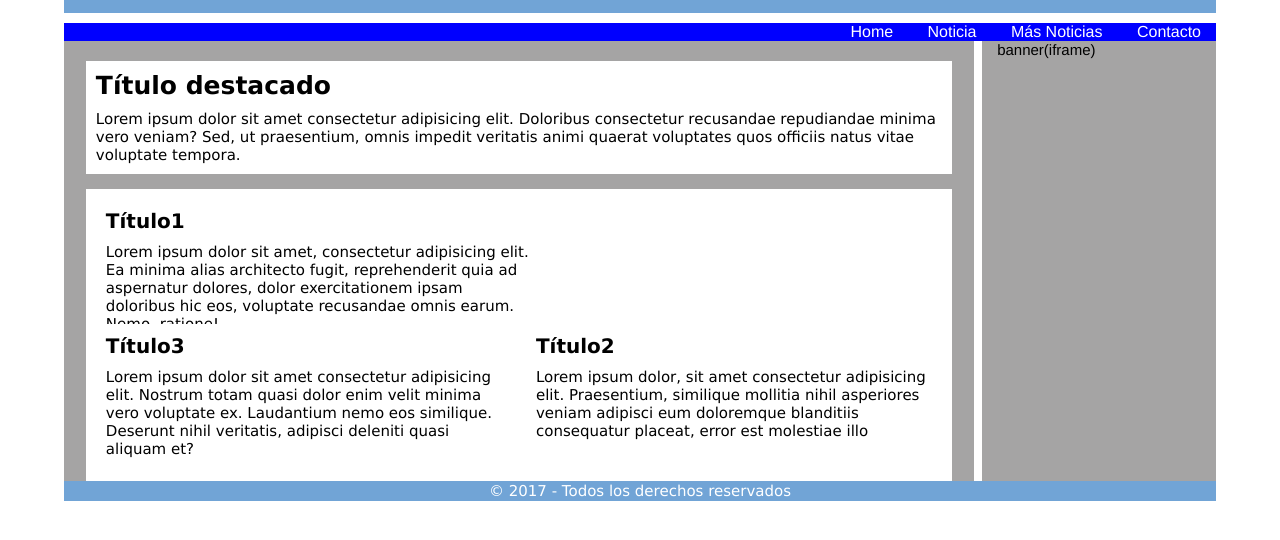
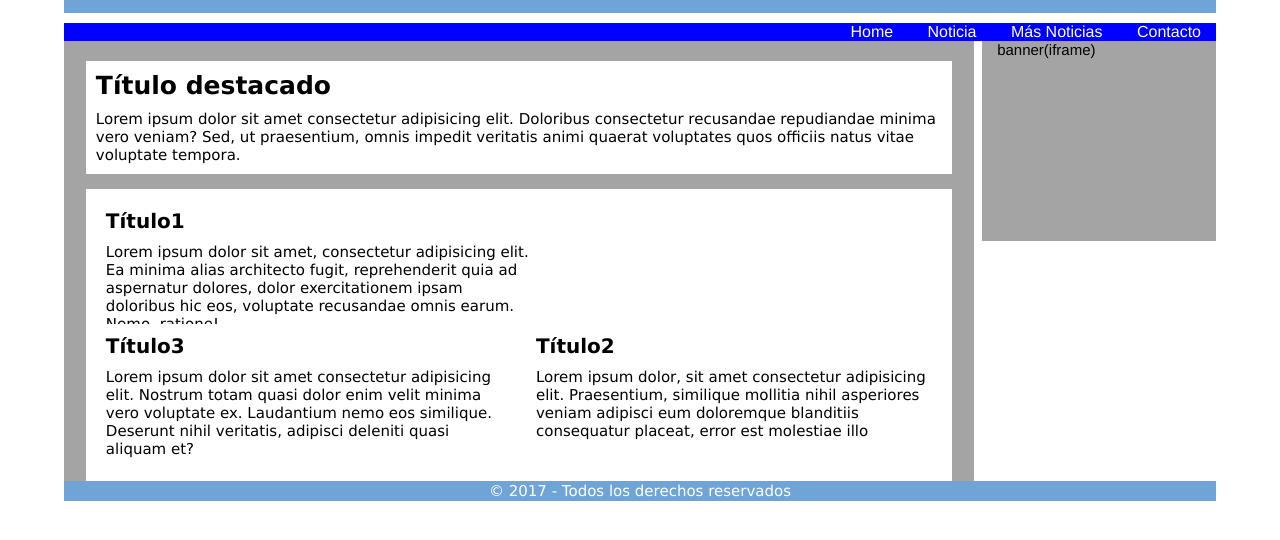
Before and after one commit to martin-tr/MAQUETACION, a plain HTML site: page index.html in a window 1280 px wide. Shown: the part 62-602 px from the top of the page. Drawn offline with Linux system fonts and the light colour scheme.

Commit message:
cambio banner

```diff
--- a/estilos.css
+++ b/estilos.css
@@ -72,7 +72,7 @@ text-transform: uppercase;
     display: block;
     float: right;
     width: 19%;
-    height: 440px;
+    height: 200px;
     background-color: rgb(165, 164, 164);
     padding-left: 15px;
 
```
Also changed, not shown: paginas/contacto.html (added), paginas/noticia1.html (added), paginas/noticias2.html (added).
